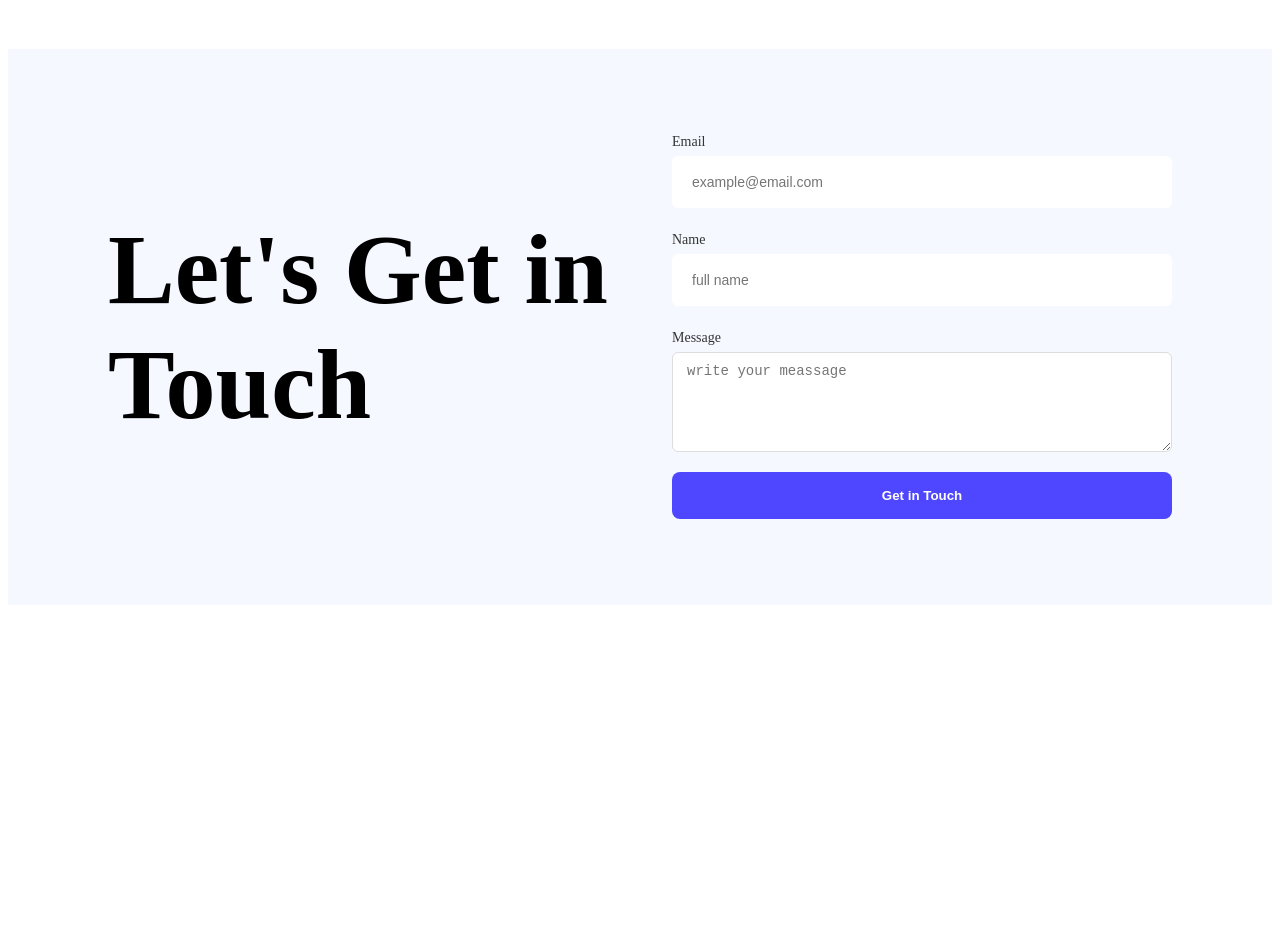
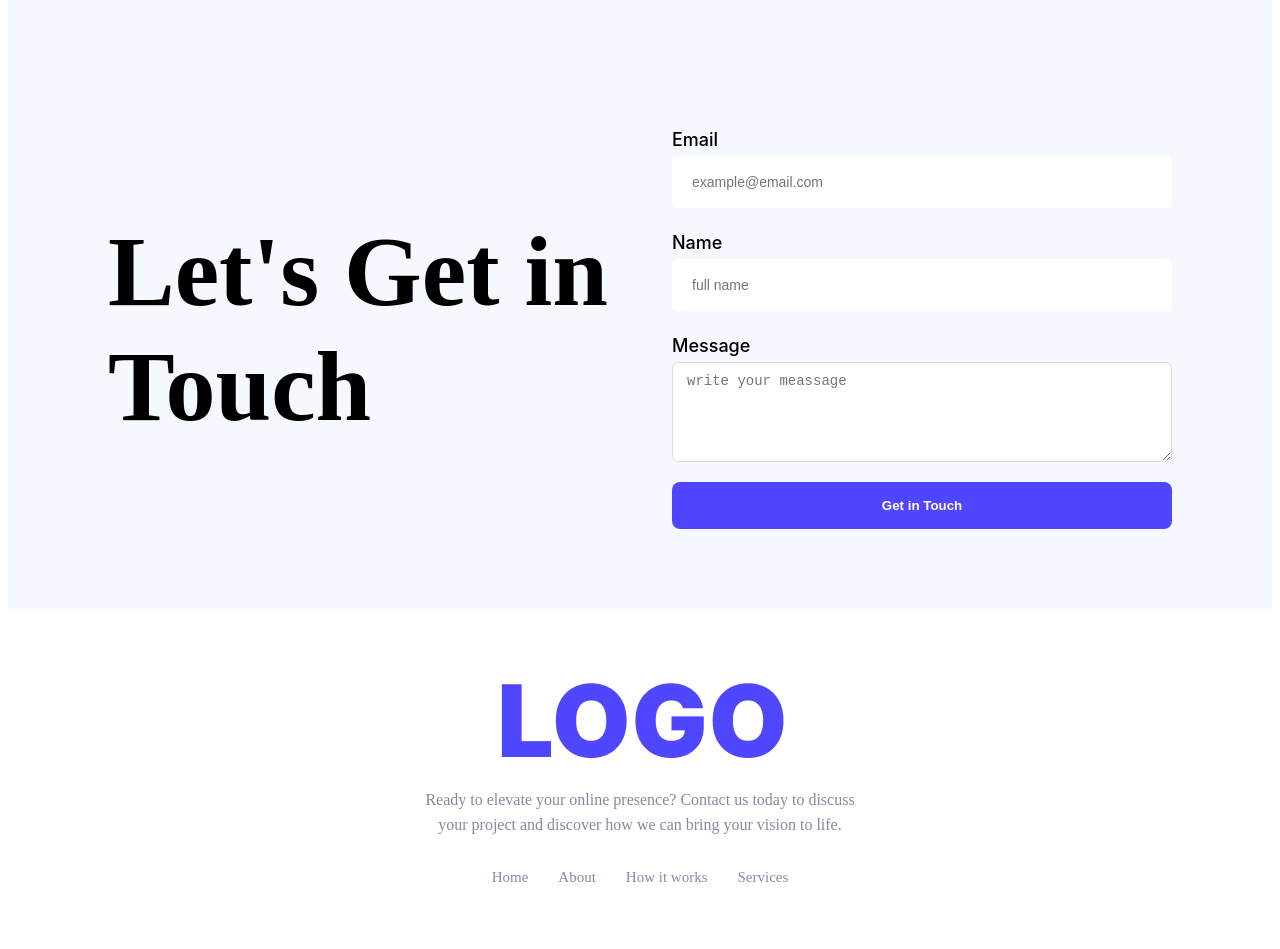
Before and after one commit to ShamimWebDev/ASSIGNMENT-001, a plain HTML site: page index.html in a window 1280 px wide. Shown: the part 1800-2749 px from the top of the page. Before the commit the page ends 2413 px from the top, so only its background shows below. Drawn offline with Linux system fonts and the light colour scheme.

Commit message:
added footer section

```diff
--- a/index.html
+++ b/index.html
@@ -7,7 +7,7 @@
     <link rel="stylesheet" href="styles/style.css">
 </head>
 <body>
-    <header class="header">
+    <header class="header common-bg">
         <div class="header-top">
             <div class="logo">
                 <img src="Assets/logo1.png" alt="">
@@ -25,7 +25,7 @@
              </div>
         </div>
     </header>
-    <main class="main">
+    <main class="main common-bg">
         <section class="active-section">
          <div class="active-left">
              <h3>See It in Action</h3>
@@ -154,7 +154,21 @@
 
     </main>
 
-    <footer></footer>
+    <footer>
+          <div class="footer-section">
+               <img src="Assets/logo.png" alt="">
+               <p>Ready to elevate your online presence? Contact us today to discuss <br> your project and discover how we can bring your vision to life.</p>
+
+          </div>
+          <div class="footer-list">
+            <ul>
+                <li><a href=""> Home</a></li>
+                <li><a href=""> About</a></li>
+                <li><a href=""> How it works</a></li>
+                <li><a href=""> Services</a></li>
+            </ul>
+          </div>
+    </footer>
 
 </body>
 </html>
--- a/styles/style.css
+++ b/styles/style.css
@@ -2,15 +2,18 @@ body {
     font-family: Raleway;
     overflow-x: hidden;
 }
+
+.common-bg{
+  background-color: #F5F8FF;
+}
 .header {
     background-image: url(../Assets/Hero-bg.png);
     background-repeat: no-repeat;
-    background-position: top bottom;
     height: 698px;
     width: 100%;
     max-width: 1440px;
     margin: 0 auto;
-    /* margin-top: -31px; */
+    color: #4E47FF;
 }
 .header-top{
     display: flex;
@@ -291,10 +294,48 @@ body {
   cursor: pointer;
 }
 .contact-right label {
-  display: block;
-  font-size: 14px;
-  margin-bottom: 6px;
-  color: #333333;
+    display: block;
+    font-size: 18px;
+    margin-bottom: 6px;
+    color: #000000;
+    font-family: Inter;
+    font-weight: 500;
 }
 
 /* footer-section */
+.footer-section {
+    background-color: #ffffff;
+    padding-top: 60px;
+    text-align: center;
+}
+.footer-section img{}
+.footer-section p {
+  color: #8987A1;
+  font-size: 16px;
+  max-width: 600px;
+  margin: 0 auto 30px;
+  line-height: 1.6;
+}
+
+.footer-list {
+    padding-bottom: 60px;
+}
+.footer-list ul {
+  list-style: none;
+  display: flex;
+  justify-content: center;
+  gap: 30px;
+  padding: 0;
+  margin: 0;
+}
+.footer-list ul li{}
+.footer-list ul li a {
+  text-decoration: none;
+  color: #8888aa;
+  font-size: 15px;
+  transition: color 0.3s ease;
+}
+.footer-list ul li a:hover {
+  color: #4e47ff;
+  font-weight: 500;
+}
```
